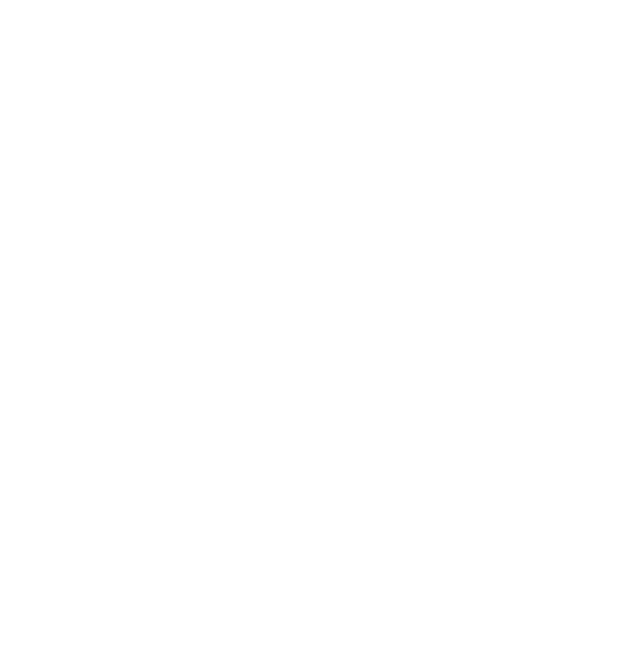
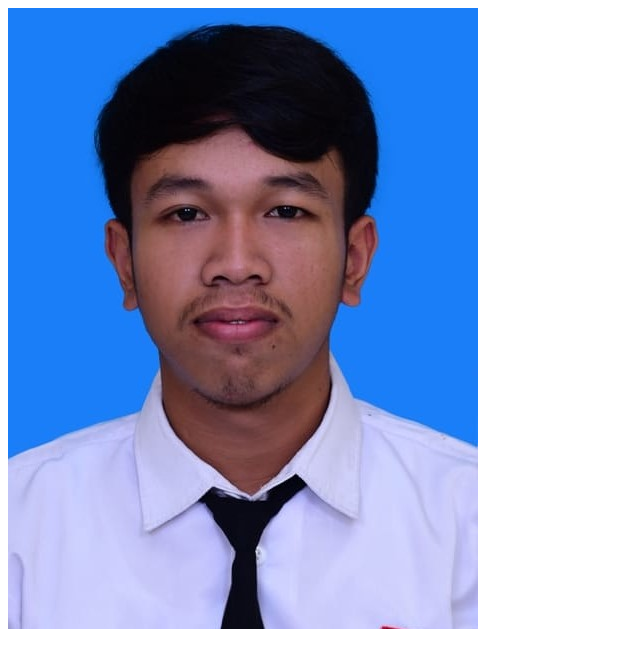
Before and after one commit to idhamfirhanudin/6701194085_assessment1pabw, a plain HTML site: page profile_picture.html in a window 1280 px wide. Shown: the whole page, without its empty margins (0-640 px from the left). Drawn offline with Linux system fonts and the light colour scheme.

Commit message:
commit3-6701194085

```diff
--- a/profile_picture.html
+++ b/profile_picture.html
@@ -5,6 +5,6 @@
     <title>Title</title>
 </head>
 <body>
-
+    <img src="foto formal.jpg" alt="">
 </body>
 </html>
```
Also changed, not shown: foto formal.jpg (added).
